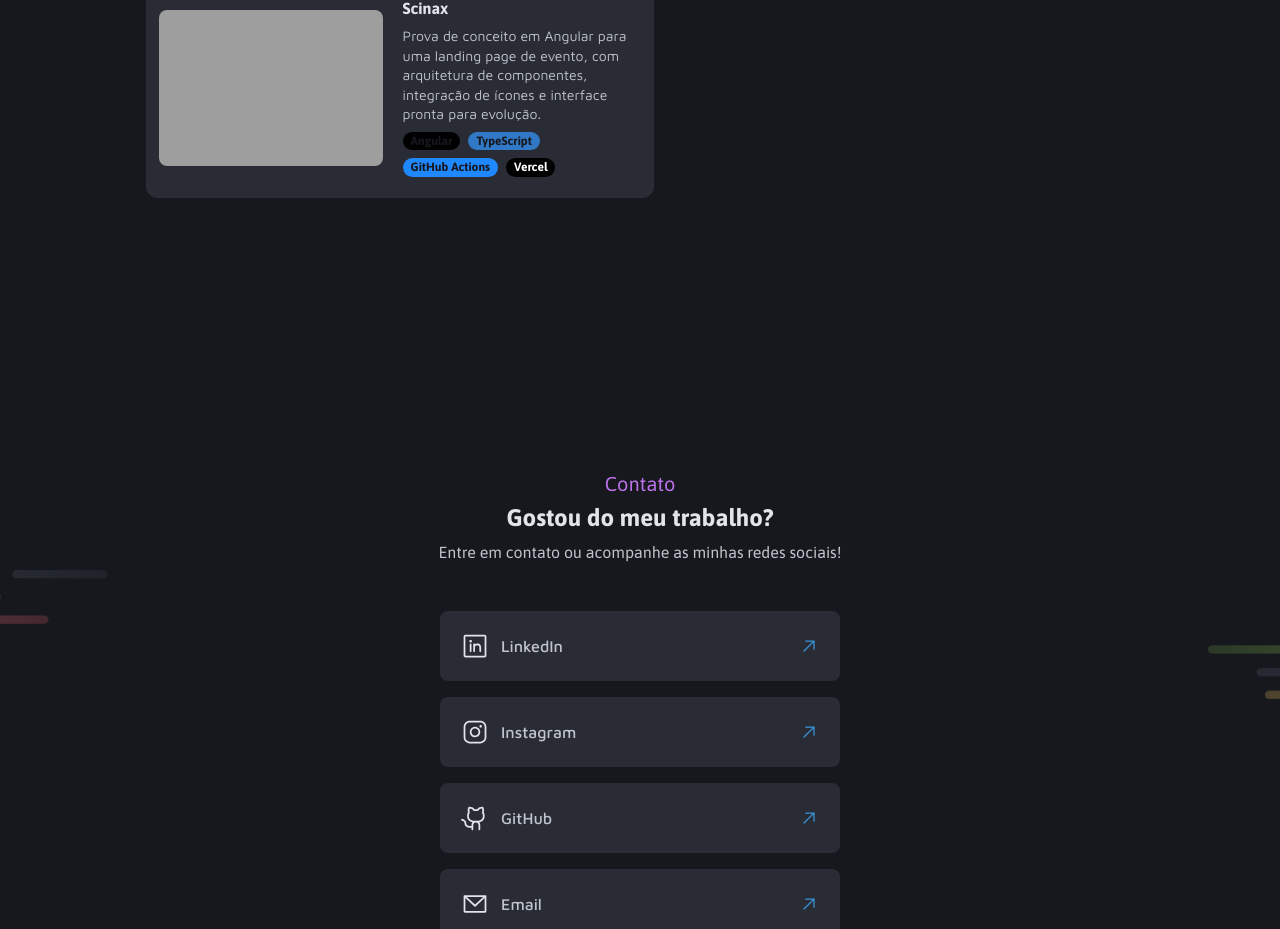
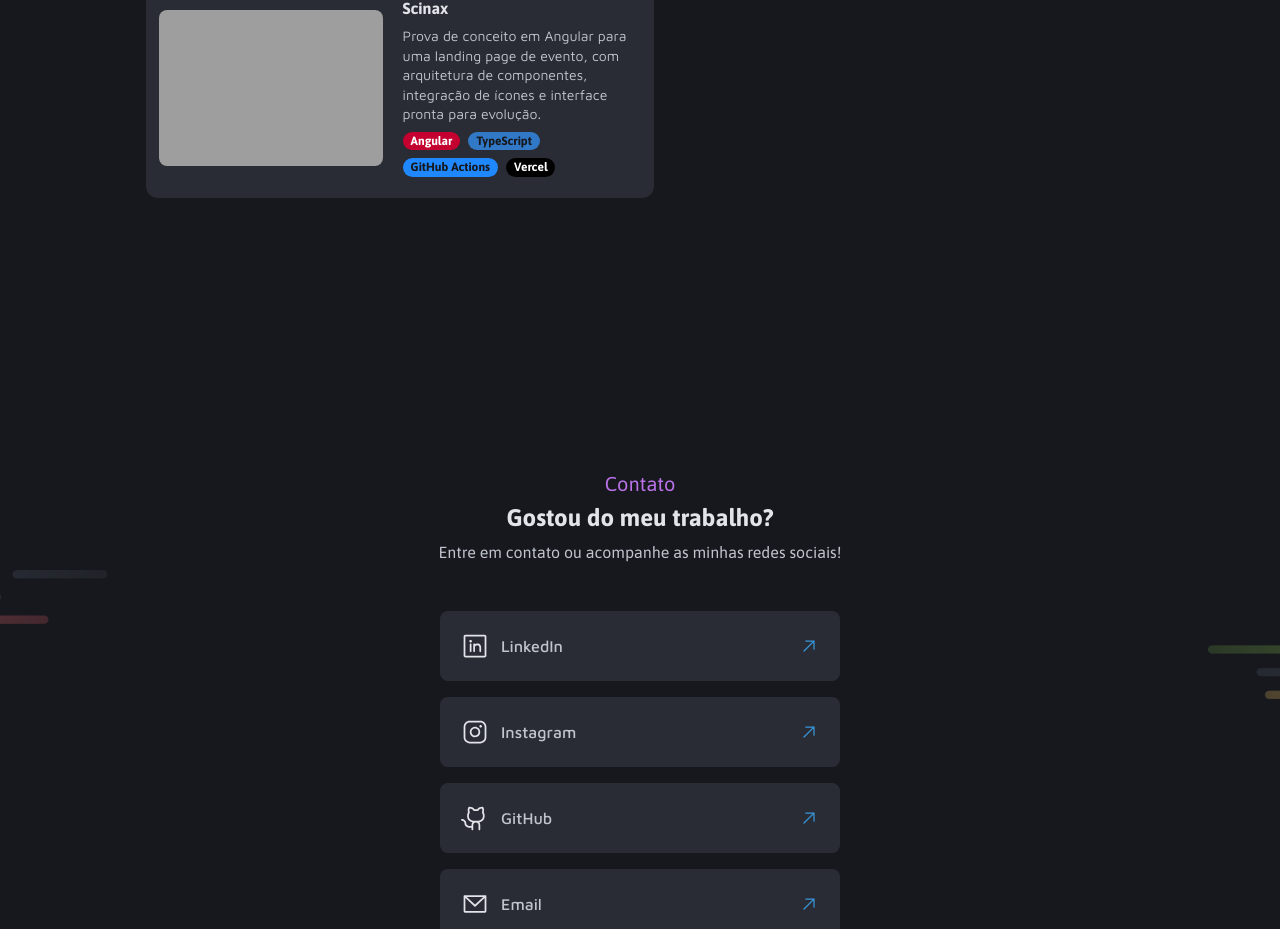
Before and after one commit to car1nhanha/triturus, a Vue app: page / in a window 1280 px wide. Shown: the part 1493-2422 px from the top of the page. Built offline with nearby package versions, Linux system fonts and the light colour scheme; grey boxes are pictures that could not be loaded.

Commit message:
feat: add color for angular

```diff
--- a/src/components/atoms/tag.ts
+++ b/src/components/atoms/tag.ts
@@ -54,6 +54,7 @@
   { name: "Express", background: "#000000", color: "#FFFFFF" },
   { name: "React", background: "#61DAFB", color: "#16181d" },
   { name: "VUE", background: "#4FC08D", color: "#16181d" },
+  { name: "Angular", background: "#c3002f", color: "#FFFFFF" },
   { name: "Next.js", background: "#000000", color: "#FFFFFF" },
   { name: "React Native", background: "#61DAFB", color: "#16181d" },
   { name: "Vite", background: "#646CFF", color: "#16181d" },
```
